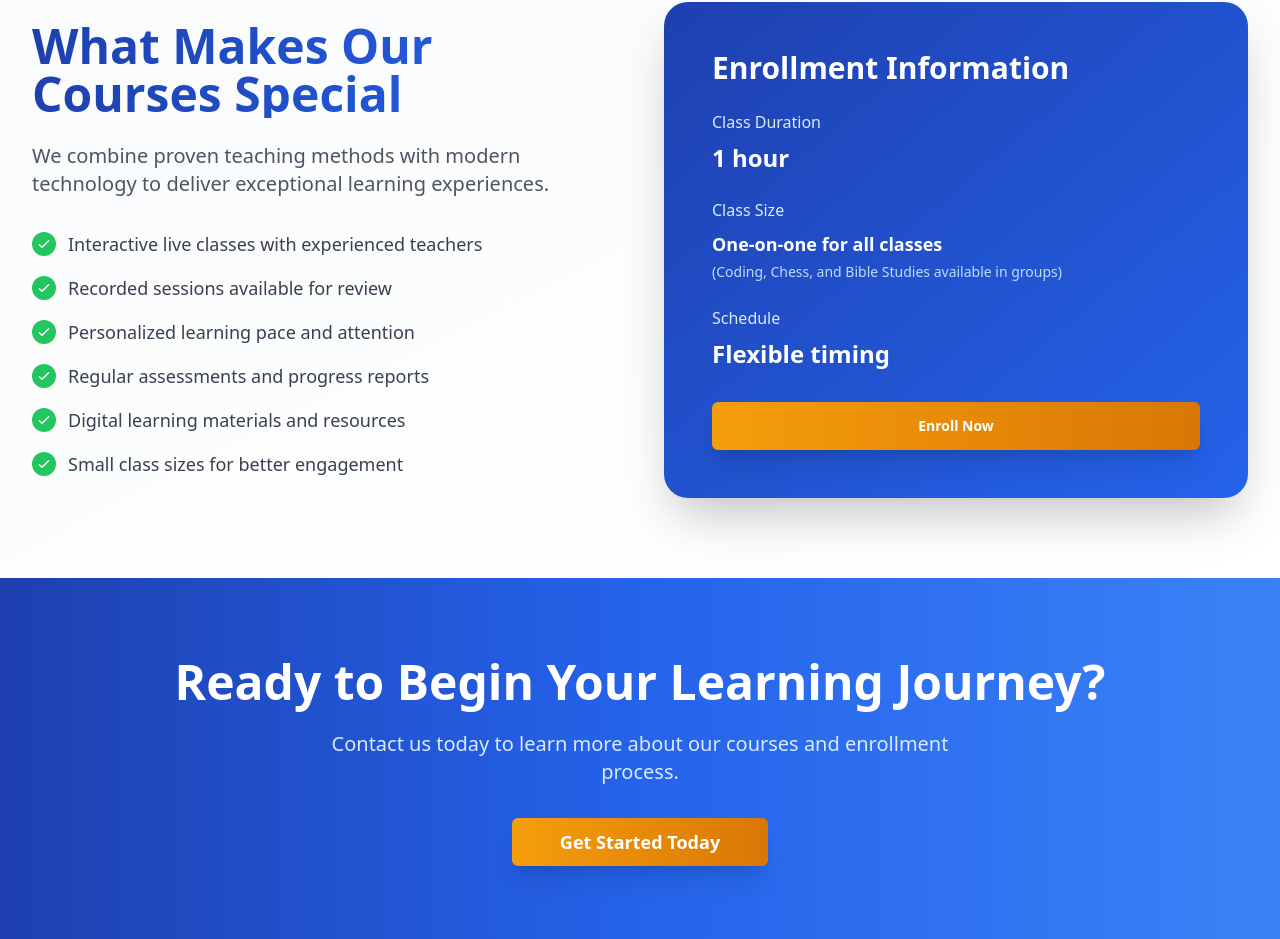
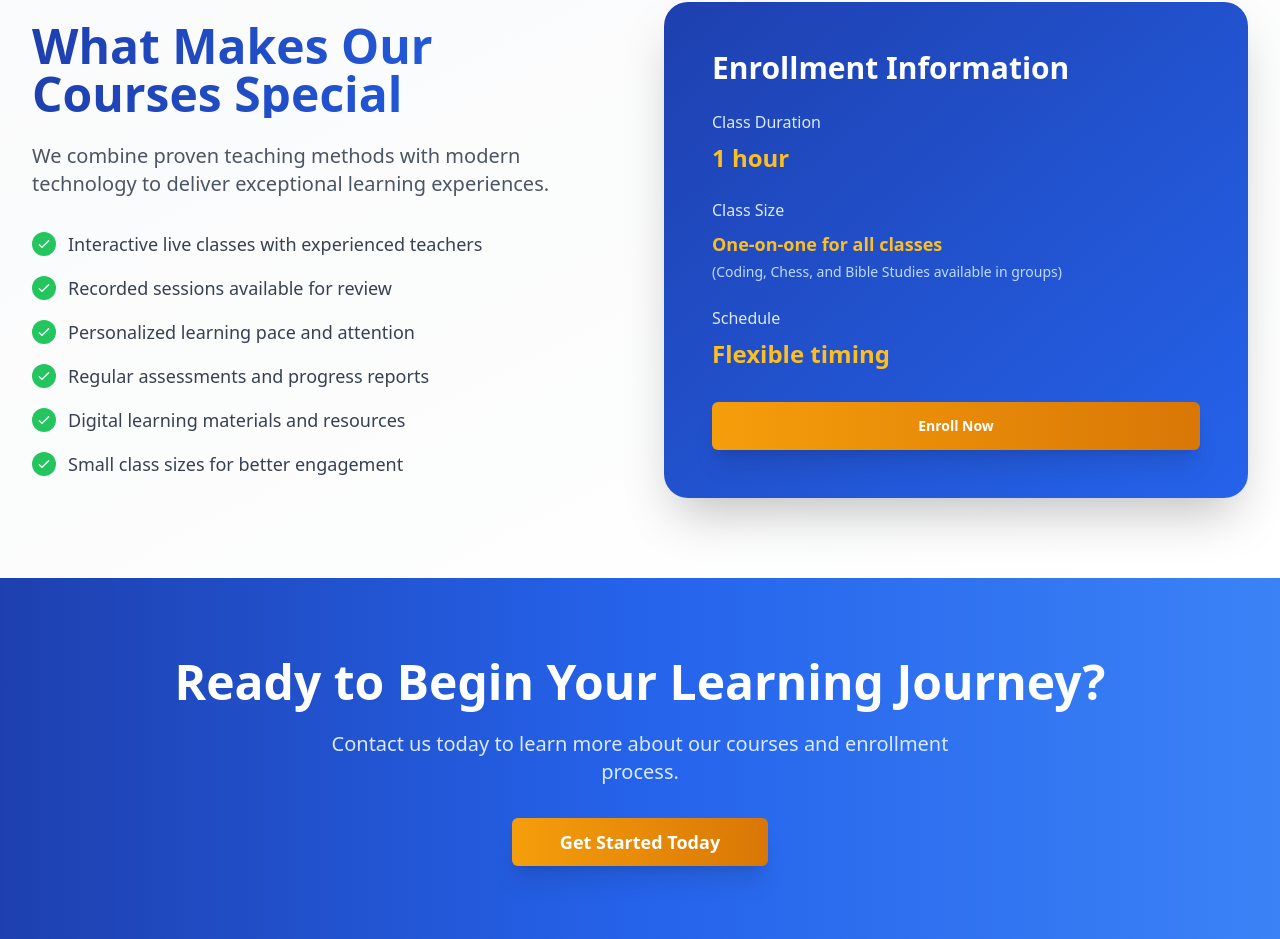
Before and after one commit to DTG8/derby-kids-online-school, a Next.js app: page /courses in a window 1280 px wide. Shown: the part 2364-3303 px from the top of the page. Built offline with nearby package versions, Linux system fonts and the light colour scheme.

Commit message:
changed enrollment info section texts colour

```diff
--- a/pages/courses.js
+++ b/pages/courses.js
@@ -284,16 +284,16 @@ export default function Courses() {
               <div className="space-y-6 mb-8">
                 <div>
                   <p className="text-blue-100 mb-2">Class Duration</p>
-                  <p className="text-2xl font-bold">1 hour</p>
+                  <p className="text-2xl font-bold text-[#FBBF24]">1 hour</p>
                 </div>
                 <div>
                   <p className="text-blue-100 mb-2">Class Size</p>
-                  <p className="text-lg font-bold">One-on-one for all classes</p>
+                  <p className="text-lg font-bold text-[#FBBF24]">One-on-one for all classes</p>
                   <p className="text-sm text-blue-200 mt-1">(Coding, Chess, and Bible Studies available in groups)</p>
                 </div>
                 <div>
                   <p className="text-blue-100 mb-2">Schedule</p>
-                  <p className="text-2xl font-bold">Flexible timing</p>
+                  <p className="text-2xl font-bold text-[#FBBF24]">Flexible timing</p>
                 </div>
               </div>
               <Link href="/contact">
```
